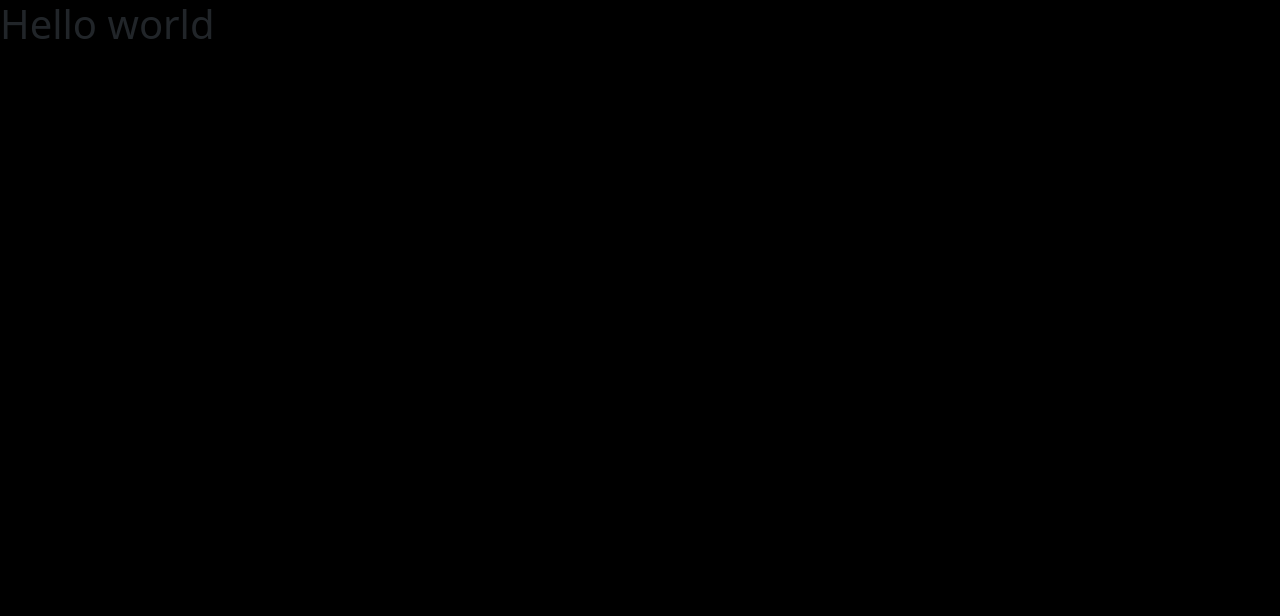
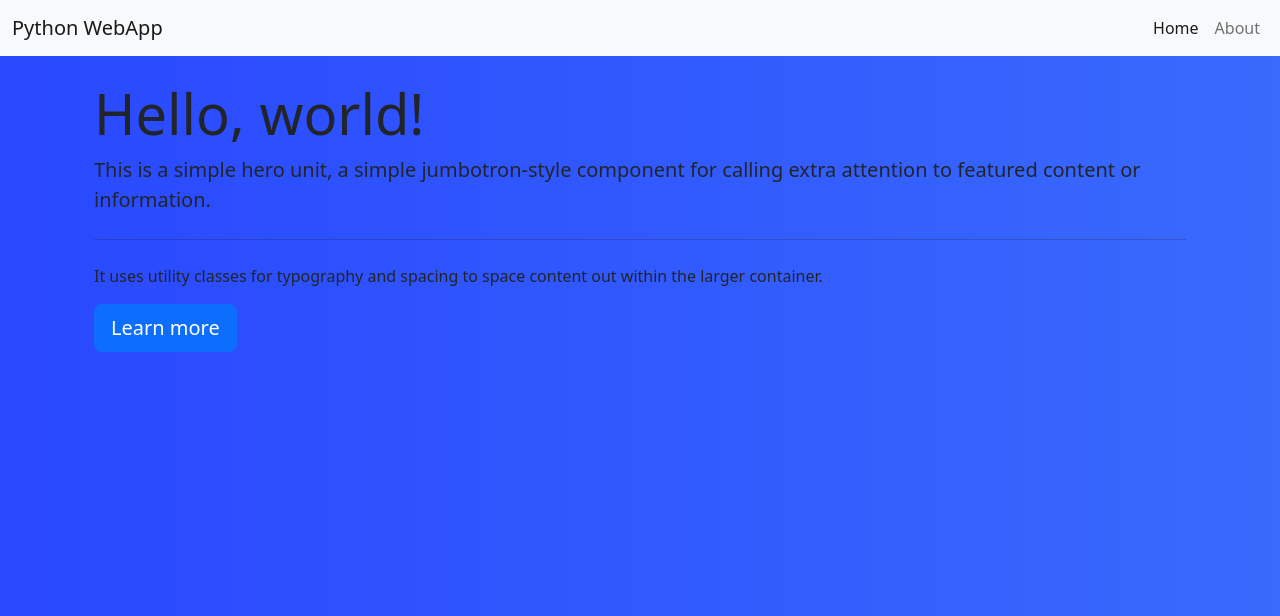
Before and after one commit to alberzenon/proyectos_python, a Flask app: page / in a window 1280 px wide. Before the commit the part shown is almost empty. Shown: the top 616 px of the page. Run offline with Flask 2, Linux system fonts and the light colour scheme.

Commit message:
Web final

```diff
--- a/python_web/static/css/main.css
+++ b/python_web/static/css/main.css
@@ -1,3 +1,9 @@
-body{
-     background: #000;
+body {
+     background: #396afc;
+     /* fallback for old browsers */
+     background: -webkit-linear-gradient(to right, #2948ff, #396afc);
+     /* Chrome 10-25, Safari 5.1-6 */
+     background: linear-gradient(to right, #2948ff, #396afc);
+     /* W3C, IE 10+/ Edge, Firefox 16+, Chrome 26+, Opera 12+, Safari 7+ */
+
 }
--- a/python_web/templates/home.html
+++ b/python_web/templates/home.html
@@ -1,16 +1,13 @@
-<!DOCTYPE html>
-<html lang="en">
-<head>
-    <meta charset="UTF-8">
-    <meta http-equiv="X-UA-Compatible" content="IE=edge">
-    <meta name="viewport" content="width=device-width, initial-scale=1.0">
-    <title>Mi primer sitio web con Python</title>
-    <!-- CSS only  boostrap4-->
-    <link href="https://cdn.jsdelivr.net/npm/bootstrap@5.2.0-beta1/dist/css/bootstrap.min.css" rel="stylesheet" integrity="sha384-0evHe/X+R7YkIZDRvuzKMRqM+OrBnVFBL6DOitfPri4tjfHxaWutUpFmBp4vmVor" crossorigin="anonymous">
-    <!--Custom css-->
-    <link rel="stylesheet" href="{{url_for('static', filename='css/main.css')}}">
-</head>
-<body>
-     <h1>Hello world</h1>
-</body>
-</html>
+{% extends "layout.html" %}
+
+{% block content %}
+
+<div class="jumbotron">
+  <h1 class="display-4">Hello, world!</h1>
+  <p class="lead">This is a simple hero unit, a simple jumbotron-style component for calling extra attention to featured content or information.</p>
+  <hr class="my-4">
+  <p>It uses utility classes for typography and spacing to space content out within the larger container.</p>
+  <a class="btn btn-primary btn-lg" href="#" role="button">Learn more</a>
+</div>
+
+{% endblock%}
```
